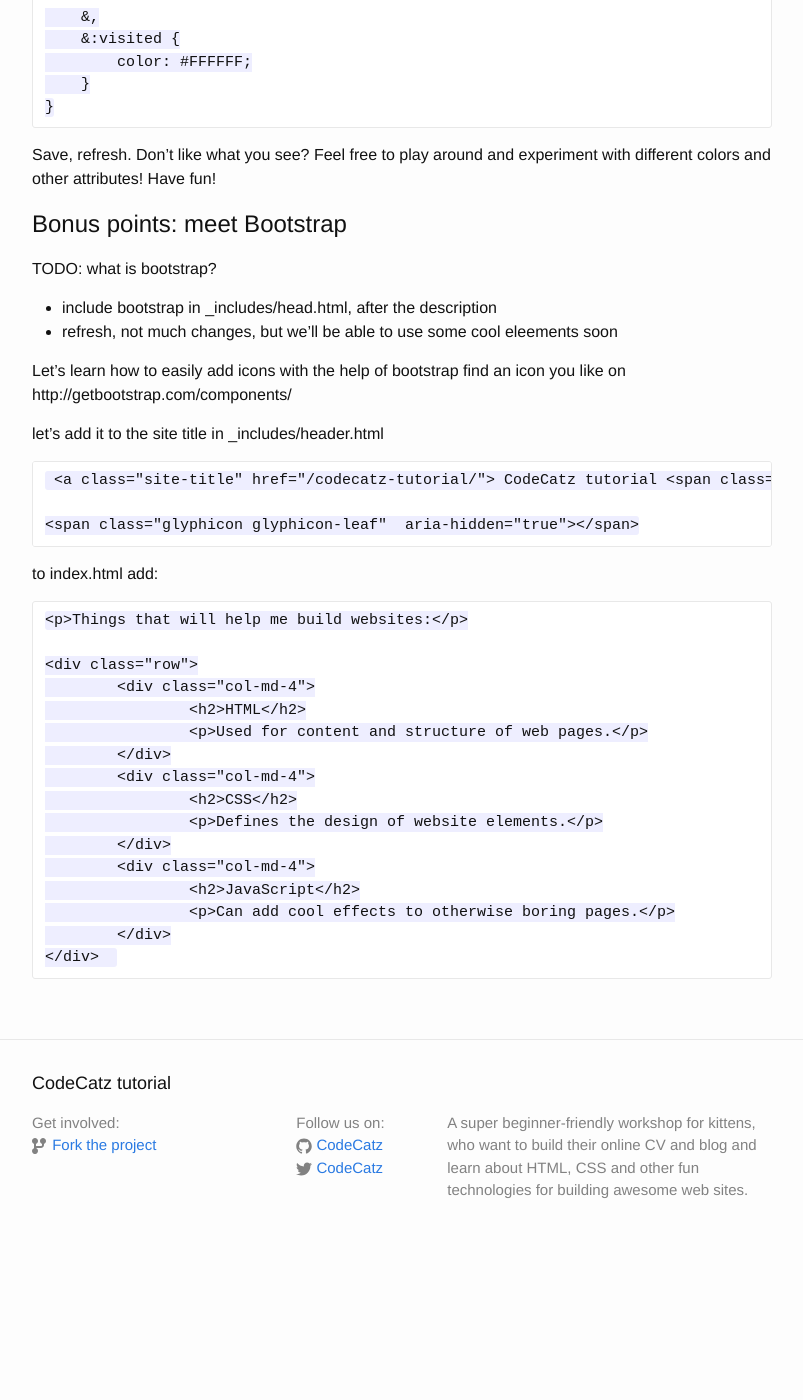
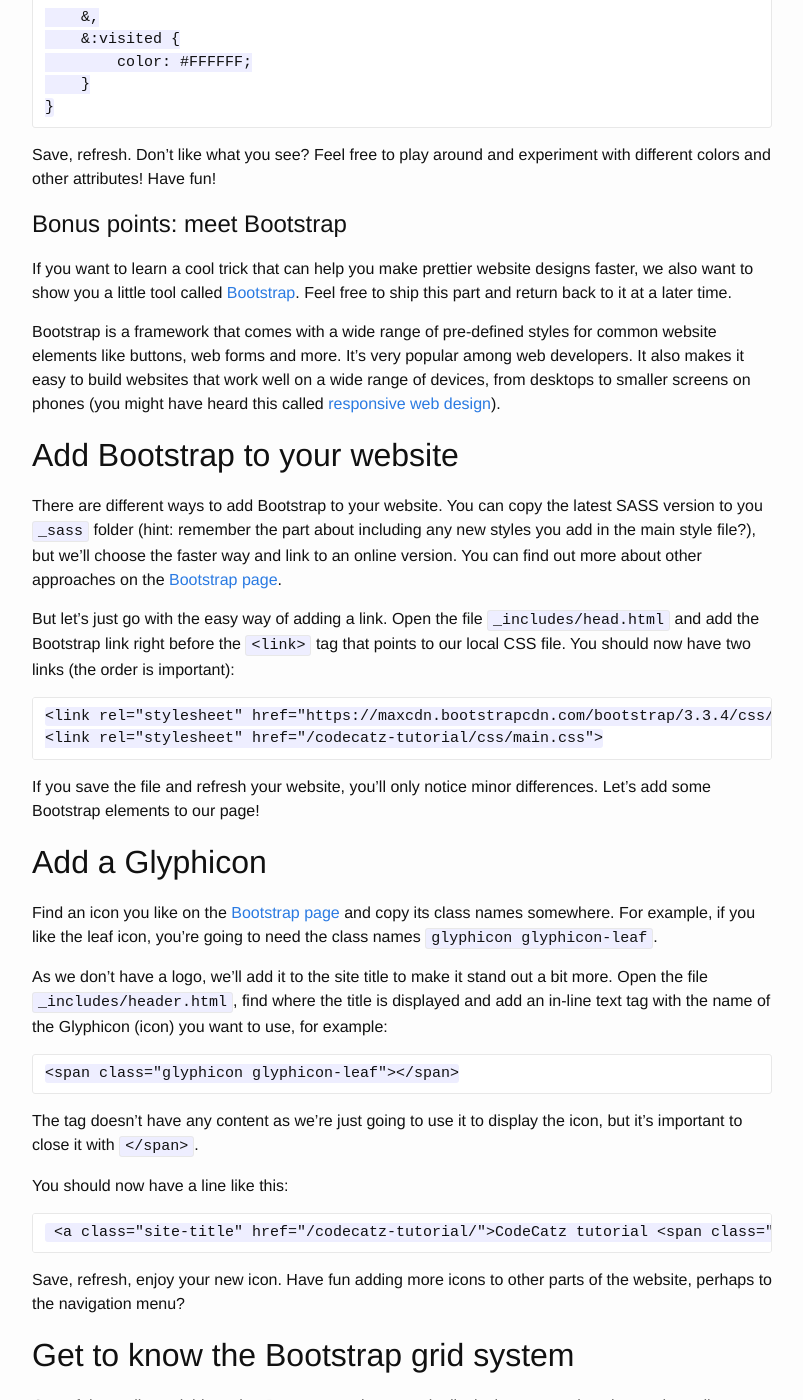
Before and after one commit to CodeCatz/codecatz-tutorial, a Jekyll site: the page built from 5-design/index.md, in a window 1280 px wide and 1400 px high, scrolled down 4905 px. Shown: the whole window, without its empty margins (238-1041 px from the left). Built offline with Jekyll 4.4.1, drawn with Linux system fonts in a browser that asks for light colours; before the commit the page ends 6167 px from its top, so only the background shows below that; some of the changed text lies outside the part shown.

Commit message:
added the bootstrap part of the design tutorial

```diff
--- a/5-design/index.md
+++ b/5-design/index.md
@@ -20,7 +20,7 @@
 
 If you open the file `css/main.scss`, you'll see a list of various style definitions. At the end of the file, you'll find the line `@import` that lists additional style files from the `_sass` folder. For example, the part `"base"` imports the file `_sass/_base.scss`. If you ever add new style files to the `_sass` folder, make sure to include them in this part or the website will ignore them.
 
-If you wanted to add a new CSS file from somewhere else, you'd have to use the `<link>` tag with the right path in the file `_includes/head.html`. The order in which stylsheet files are linked in the website head is important. You should include the most general files fist, and specific files that override general styles later (we'll see an example of this later on).
+If you wanted to add a new CSS file from somewhere else, you'd have to use the `<link>` tag with the right path in the file `_includes/head.html`. The order in which stylesheet files are linked in the website head is important. You should include the most general files fist, and specific files that override general styles later (we'll see an example of this later on).
 
 ## SASS? SCSS? CSS?
 
@@ -84,7 +84,7 @@
 
 Wait a minute, what's with this mysterious color code? You can use common color names such as `red`, `blue`, but if you want to pick a more specific shade, you'll use HEX color codes.
 
-Hex color codes start with a hastag, followed by values for red, green, blue in hexadecimal values. Sounds complicated? Don't worry, you can easily find <a href="http://www.w3schools.com/tags/ref_colorpicker.asp" target="_blank">HEX color pickers</a> that help you find the right HEX code just for the color you want.
+Hex color codes start with a hashtag, followed by values for red, green, blue in hexadecimal values. Sounds complicated? Don't worry, you can easily find <a href="http://www.w3schools.com/tags/ref_colorpicker.asp" target="_blank">HEX color pickers</a> that help you find the right HEX code just for the color you want.
 
 Save the style file and reload your website. You'll see that all links on the page turned into a green color! Don't like green? Use a color picker website to find a better colors. <a href="http://flatuicolors.com" target="_blank">Flat UI colors</a> is another website that offers cool color pallets for your website.
 
@@ -92,7 +92,7 @@
 
 	$heading-family: "Montserrat", "Helvetica Neue", Arial, sans-serif;
 
-You can add this after the `$base-font-family:` line. You can use this approach whenever you want to add general website variables that you want to reuse. Just make sure to use variable names that don't use spaces, you can seprate multiple words with dashes (the same goes for longer class names).
+You can add this after the `$base-font-family:` line. You can use this approach whenever you want to add general website variables that you want to reuse. Just make sure to use variable names that don't use spaces, you can separate multiple words with dashes (the same goes for longer class names).
 
 # Change the color of headings
 
@@ -167,21 +167,44 @@
 
 # Bonus points: meet Bootstrap
 
-TODO: what is bootstrap?
+If you want to learn a cool trick that can help you make prettier website designs faster, we also want to show you a little tool called <a href="http://getbootstrap.com">Bootstrap</a>. Feel free to ship this part and return back to it at a later time.
 
-- include bootstrap in _includes/head.html, after the description
-- refresh, not much changes, but we'll be able to use some cool eleements soon
+Bootstrap is a framework that comes with a wide range of pre-defined styles for common website elements like buttons, web forms and more. It's very popular among web developers. It also makes it easy to build websites that work well on a wide range of devices, from desktops to smaller screens on phones (you might have heard this called <a href="http://www.w3schools.com/html/html_responsive.asp" target="_blank">responsive web design</a>).
 
-Let's learn how to easily add icons with the help of bootstrap
- find an icon you like on http://getbootstrap.com/components/
+## Add Bootstrap to your website
 
- let's add it to the site title in _includes/header.html
+There are different ways to add Bootstrap to your website. You can copy the latest SASS version to you `_sass` folder (hint: remember the part about including any new styles you add in the main style file?), but we'll choose the faster way and link to an online version. You can find out more about other approaches on the <a href="http://getbootstrap.com/getting-started/" target="_blank">Bootstrap page</a>.
 
-     <a class="site-title" href="{{ site.baseurl }}/"> {{ site.title }} <span class="glyphicon glyphicon-leaf"  aria-hidden="true"></span></a>
+But let's just go with the easy way of adding a link. Open the file `_includes/head.html` and add the Bootstrap link right before the `<link>` tag that points to our local CSS file. You should now have two links (the order is important):
 
-	<span class="glyphicon glyphicon-leaf"  aria-hidden="true"></span>
+	<link rel="stylesheet" href="https://maxcdn.bootstrapcdn.com/bootstrap/3.3.4/css/bootstrap.min.css">
+	<link rel="stylesheet" href="{{ "/css/main.css" | prepend: site.baseurl }}">
 
-to index.html add:
+If you save the file and refresh your website, you'll only notice minor differences. Let's add some Bootstrap elements to our page!
+
+## Add a Glyphicon
+
+Find an icon you like on the <a href="http://getbootstrap.com/components/" target="_blank">Bootstrap page</a> and copy its class names somewhere. For example, if you like the leaf icon, you're going to need the class names `glyphicon glyphicon-leaf`.
+
+As we don't have a logo, we'll add it to the site title to make it stand out a bit more. Open the file `_includes/header.html`, find where the title is displayed and add an in-line text tag with the name of the Glyphicon (icon) you want to use, for example:
+
+	<span class="glyphicon glyphicon-leaf"></span>
+
+The tag doesn't have any content as we're just going to use it to display the icon, but it's important to close it with `</span>`.
+
+You should now have a line like this:
+
+     <a class="site-title" href="{{ site.baseurl }}/">{{ site.title }} <span class="glyphicon glyphicon-leaf"></span></a>
+
+Save, refresh, enjoy your new icon. Have fun adding more icons to other parts of the website, perhaps to the navigation menu?
+
+## Get to know the Bootstrap grid system
+
+One of the really cool things that Bootstrap makes easy is displaying content in columns that adjust to the width of the browser. On a desktop, you may want to display your content in three or four columns, but you want to shrink all that down into one on a mobile phone screen.
+
+Bootstrap makes this easy with the built-in grid system that divides the page in up to 12 columns. All you need to do to take advantage of this is use the right class names. You can find more examples on the <a href="http://getbootstrap.com/css/#grid" target="_blank">Bootstrap page</a>.
+
+Let's take a look at a simple example. Open the file `index.html` and add the following content anywhere you like:
 
 	<p>Things that will help me build websites:</p>
 
@@ -199,3 +222,13 @@
 			<p>Can add cool effects to otherwise boring pages.</p>
 		</div>
 	</div>
+
+Save, refresh the website. You'll see three perfectly divided columns. Try stretching your browser window and observe how the width of columns changes with the size of the windows. If you make the window narrow enough, the content will collapse into a single column. This is responsive design!
+
+And all you need to make your content responsive with bootstrap is define rows (`<div class="row">`) that include more `<div>` elements with classes that define how much room they can take on page (`class="col-md-4"`). All you have to keep in mind that the maximum number of collumns is 12. Try changing all `<div class="col-md-4">` from the example above to `<div class="col-md-3">` and see how that affects the layout of the page. Again, feel free to play around and experiment!
+
+# What did you learn?
+
+You're learned the basics of CSS, the design language of the web. This allowed you to add more color to the website. You also know about Bootstrap, a cool tool that can make designing website easier and faster.
+
+In <a href="{{ "/6-publish" | prepend: site.baseurl }}">Part 6</a>, you'll learn how to publish your pretty new website online, so you can share it with the whole world.
```
Also changed, not shown: other parts of 5-design/index.md (+1 -1 lines).
